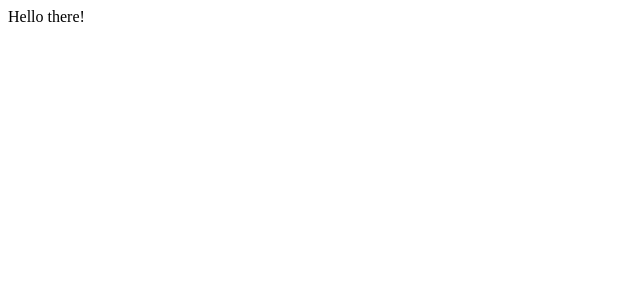
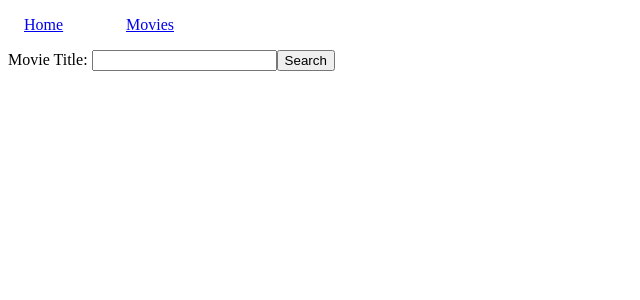
Before and after one commit to alice-njoroge/NuxtClass, a Nuxt app: page /movies in a window 1280 px wide. Shown: the top 300 px of the page, without its empty margins (0-640 px from the left). Built offline with nearby package versions, Linux system fonts and the light colour scheme.

Commit message:
fetching and listing  movies from IMDb using Nuxt ohmyfetch

```diff
--- a/app.vue
+++ b/app.vue
@@ -1,5 +1,19 @@
 <template>
   <div>
-    Hello there!
+    <nav >
+      <NuxtLink to="/" >Home</NuxtLink>
+      <NuxtLink to="/movies" >Movies</NuxtLink>
+    </nav>
+    <NuxtPage/>
   </div>
 </template>
+<style>
+nav {
+  width: 150px;
+  display: flex;
+  justify-content: space-between;
+  margin: 1em;
+}
+
+
+</style>
--- /dev/null
+++ b/pages/index.vue
@@ -0,0 +1,9 @@
+<script lang="ts" setup></script>
+
+<template>
+  <div>
+    Page: foo
+  </div>
+</template>
+
+<style scoped></style>
--- /dev/null
+++ b/pages/movies/[id].vue
@@ -0,0 +1,14 @@
+<script setup >
+
+const route = useRoute();
+
+
+</script>
+
+<template>
+<h1> {{route.params.id}} </h1>
+</template>
+
+<style scoped>
+
+</style>
--- /dev/null
+++ b/pages/movies/index.vue
@@ -0,0 +1,31 @@
+<script setup>
+const query = ref("");
+const movies = ref([]);
+const searchMovie = async () => {
+  const {Search} = await $fetch(`http://www.omdbapi.com/?i=tt3896198&apikey=2ade9ed6&s=${query.value}`);
+  movies.value = Search
+  console.log(toRaw(movies.value))
+}
+
+</script>
+
+<template>
+  <div>
+    <form @submit.prevent="searchMovie">
+      Movie Title: <input type="text" v-model="query"/>
+      <button type="submit">Search</button>
+    </form>
+
+    <ul  style="display: flex; flex-wrap: wrap; gap: 10px; list-style: none">
+      <li v-for="movie in movies" :key="movie.imdbID">
+        <NuxtLink :to="{name: 'movies-id', params:{id:movie.imdbID}}">
+          <img :src="movie.Poster" :alt="movie.Title" />
+        </NuxtLink>
+      </li>
+    </ul>
+  </div>
+</template>
+
+<style scoped>
+
+</style>
```
